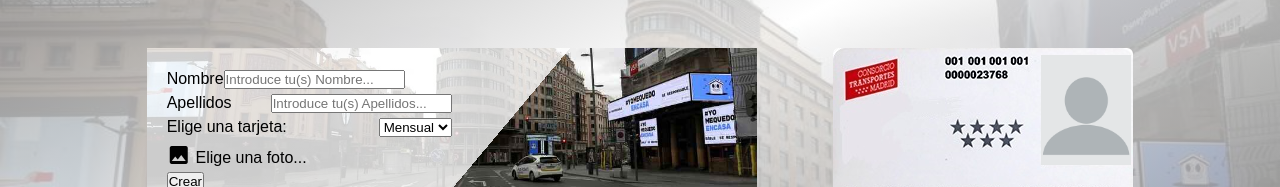
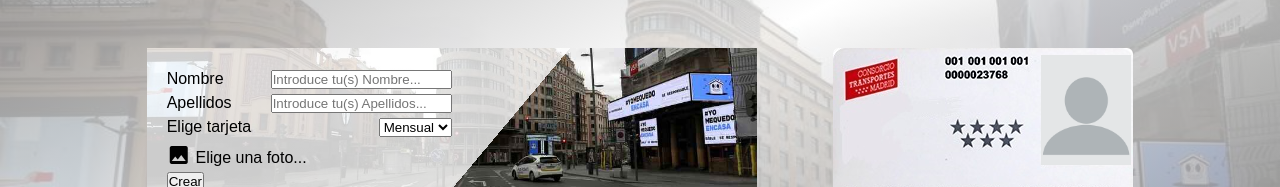
Before and after one commit to EquipoJavier/Proyecto-react, a React (Create React App) app: page /transportes in a window 1280 px wide. Shown: the part 3004-3191 px from the top of the page. Built offline with nearby package versions, Linux system fonts and the light colour scheme; data requests are answered from the project's data file.

Commit message:
I don´t know anything

```diff
--- a/src/components/App.js
+++ b/src/components/App.js
@@ -4,6 +4,7 @@ import UpButton from "./UpButton/UpButton";
 import Footer from "./Footer/Footer";
 import Header from "./Header/Header";
 import Menu from "./Menu/Menu";
+import { useRef } from "react/cjs/react.development";
 
 function App() {
   const [headerTitle, setHeaderTitle] = useState(
@@ -28,6 +29,7 @@ function App() {
 
   const pathname = useLocation().pathname; //obtengo la ruta acutal p.ejem("/transportes")
   const url = `http://localhost:3001${pathname === "/" ? "/index" : pathname}`;
+  const pageEndPoint = useRef();
   //le indico la ruta con el recurso a solicitar y en el caso de que pathname hubiera sido "/" (referido a index), a la url le paso /index
 
 
@@ -46,11 +48,12 @@ function App() {
       .catch(function (error) {
         console.log("Hubo un problema con la petición Fetch:" + error.message);
       });
+
   }, [url]);
 
   //si se ha obtenido el resultado (done === true) entonces nos pasa el endpoint correspondiente a la página en la que te encuentras acutalmente (en este caso el endpoint sería "transportes")
   if (done) {
-    var pageEndPoint = items.map((item) => {
+    pageEndPoint.current = items.map((item) => {
       return item;
     });
   }
--- a/src/components/Transportes/CRUD_Voucher/Form/Form.js
+++ b/src/components/Transportes/CRUD_Voucher/Form/Form.js
@@ -24,6 +24,7 @@ export default function Form(props) {
     localStorage.setItem("name", sessionStorage.getItem("name"));
     localStorage.setItem("surname", sessionStorage.getItem("surname"));
     localStorage.setItem("img", sessionStorage.getItem("img"));
+    localStorage.setItem("type", sessionStorage.getItem("type"));
   };
 
   return (
@@ -31,7 +32,7 @@ export default function Form(props) {
       <form className="voucher__content--form-f">
         <LabelInput value={name} handle={handleName} text={"Nombre"} />
         <LabelInput value={surname} handle={handleSurName} text={"Apellidos"} />
-        <Radio />
+        <Radio setType={props.setType} />
         <InputImage setFileInput={props.setFileInput} />
         <button disabled={!props.disabled } className="but" type="button" onClick={() => { handleCreate() }} > Crear </button>
         <button disabled={props.disabled} className="but" type="button" > Aceptar los cambios </button>
--- a/src/components/Transportes/CRUD_Voucher/Form/Radio/Radio.js
+++ b/src/components/Transportes/CRUD_Voucher/Form/Radio/Radio.js
@@ -1,16 +1,23 @@
 const options = [
-  { value: "mensual", label: "Mensual" },
-  { value: "azul", label: "Azul" },
-  { value: "viajes", label: "Viajes" },
+  { value: "mensual", label: "Mensual", id:"1" },
+  { value: "azul", label: "Azul", id:"2" },
+  { value: "viajes", label: "Viajes", id:"3" },
 ];
 
-export default function Radio() {
+
+
+export default function Radio({ setType }) {
+
+  function handleChange(e) {
+    setType(e.target.value);
+  }
+
   return (
     <>
-      <label for="voucher">Elige una tarjeta:
+      <label htmlFor="voucher">Elige tarjeta
 
-      <select name="voucher" size={1}>
-        { options.map((item)=>{ return <option value={item.value}>{item.label}</option> }) }
+      <select name="voucher" size={1} onChange={handleChange} >
+        { options.map((item)=>{ return <option key={item.id} value={item.value}>{item.label}</option> }) }
       </select>
       </label>
     </>
--- a/src/components/Transportes/CRUD_Voucher/VoucherCrud.js
+++ b/src/components/Transportes/CRUD_Voucher/VoucherCrud.js
@@ -3,14 +3,14 @@ import bono from "../../Recursos/img/crea-tu-bono.jpg";
 import Form from "./Form/Form";
 import "./VoucherCrud.scss";
 
-export default function VoucherCrud({ name, setName, setCreate, surname, setSurName, setFileInput, setDisabled , disabled}) {
+export default function VoucherCrud({setType, name, setName, setCreate, surname, setSurName, setFileInput, setDisabled , disabled}) {
 
   return (
     <div className="voucher" id="voucher">
       <h1 className="voucher--h1">¡Crea todas las tarjetas para tu familia!</h1>
       <div className="voucher__content">
         <div className="voucher__content--form">
-          <Form setCreate={setCreate} setFileInput={setFileInput} name={name} setName={setName} surname={surname} setSurName={setSurName} setDisabled={setDisabled} disabled={disabled} />
+          <Form setType={setType} setCreate={setCreate} setFileInput={setFileInput} name={name} setName={setName} surname={surname} setSurName={setSurName} setDisabled={setDisabled} disabled={disabled} />
         </div>
         <div className="voucher__content--img">
           <img src={bono} alt=" " />
--- a/src/components/Transportes/CRUD_Voucher/VoucherCrud.scss
+++ b/src/components/Transportes/CRUD_Voucher/VoucherCrud.scss
@@ -45,7 +45,7 @@
         flex-direction: column;
         align-items: flex-start;
         justify-content: space-around;
-        & > label:not(:nth-last-child(4n+3)) {
+        & > label:not(:nth-last-child(5n+3)) {
           display: flex;
           justify-content: space-between;
           width: 50%;
--- a/src/components/Transportes/Hidden_CRUD/Bono/Bono.js
+++ b/src/components/Transportes/Hidden_CRUD/Bono/Bono.js
@@ -1,7 +1,10 @@
-export default function Bono({bono, name, surname, fileInput}) {
+import mensual from "../../../Recursos/img/crea-tu-bono.jpg";
+import azul from "../../../Recursos/img/tarjeta_azul_maria_detras.jpg";
+
+export default function Bono({type, bono, name, surname, fileInput}) {
   return (
     <div className="visible__content-bono">
-      <img src={bono} alt=" " />
+      <img src={localStorage.getItem("type")} alt=" " />
       <p className="visible__content-bono--names">{name + "\n" + surname}</p>
       <div className="visible__content-bono--holder">
         <img src={fileInput} alt=" " id="img" className="img" />
--- a/src/components/Transportes/Hidden_CRUD/HiddenCrud.js
+++ b/src/components/Transportes/Hidden_CRUD/HiddenCrud.js
@@ -1,12 +1,11 @@
 import { useState } from "react";
-import bono from "../../Recursos/img/crea-tu-bono.jpg";
 import "../CRUD_Voucher/VoucherCrud.scss";
 import Bono from "./Bono/Bono";
 import ButtonHiddenCrud from "./ButtonHiddenCrud/ButtonHiddenCrud";
 import "./HiddenCrud.scss";
 import Paragraph from "./Paragraph/Paragraph";
 
-export default function HiddenCrud({ name, surname, fileInput, visibility , setCreate ,setDisabled }) {
+export default function HiddenCrud({ type, name, surname, fileInput, visibility , setCreate ,setDisabled }) {
   const [deletedDisabled, setDeletedDisabled] = useState(true);
   const [modifiedDisabled, setModifiedDisabled] = useState(true);
 
@@ -16,6 +15,7 @@ export default function HiddenCrud({ name, surname, fileInput, visibility , setC
     localStorage.removeItem("name");
     localStorage.removeItem("img");
     localStorage.removeItem("surname");
+    localStorage.removeItem("type");
     setCreate(false);
     setDisabled(true);
   };
@@ -39,7 +39,7 @@ export default function HiddenCrud({ name, surname, fileInput, visibility , setC
               <ButtonHiddenCrud disabled={deletedDisabled} className="but" handle={handleDelete}  text="Eliminar" />
             </div>
           </div>
-          <Bono bono={bono} name={name} surname={surname} fileInput={fileInput} />
+          <Bono bono={type} name={name} surname={surname} fileInput={fileInput} />
         </div>
       </div>
     </div>
--- a/src/components/Transportes/Section_Location/LinkTransport/LinkTransport.js
+++ b/src/components/Transportes/Section_Location/LinkTransport/LinkTransport.js
@@ -5,7 +5,8 @@ export default function LinkTransport({ done, pageEndPoint }) {
     <div className="section__location--flex-item">
       <ul className="section__location--flex-item--ul flex-1">
         {done ? (
-          pageEndPoint.map((ob) => {
+          pageEndPoint.current.map((ob) => {
+            // console.log(ob);
             return ob.location.map(function (item) {
               return (
                 <li key={item.id} className="section__location--flex-item--ul">
--- a/src/components/Transportes/Transportes.js
+++ b/src/components/Transportes/Transportes.js
@@ -11,9 +11,10 @@ import { useOutletContext } from "react-router-dom";
 export default function Transportes(){
     const [create, setCreate] = useState(localStorage.getItem("name") === null && localStorage.getItem("img") === null && localStorage.getItem("surname") !== null);
     const [disabled, setDisabled] = useState(true);
-    const [name, setName] = usePersistentState("name", localStorage.getItem("name") !== null ? localStorage.getItem("name") : null);
-    const [surname, setSurName] = usePersistentState("surname", localStorage.getItem("surname") !== null ? localStorage.getItem("surname") : null);
-    const [fileInput, setFileInput] = usePersistentState("img", localStorage.getItem("img") !== null ? localStorage.getItem("img") : null);
+    const [name, setName] = usePersistentState("name", localStorage.getItem("name") ? localStorage.getItem("name") : null);
+    const [surname, setSurName] = usePersistentState("surname", localStorage.getItem("surname") ? localStorage.getItem("surname") : null);
+    const [fileInput, setFileInput] = usePersistentState("img", localStorage.getItem("img") ? localStorage.getItem("img") : null);
+    const [type, setType] = usePersistentState("type", localStorage.getItem("type") ? localStorage.getItem("type") : null);
 
 
     //con el método useOutletContext() obtenemos los valores pasados en el context a Outlet anteriormente en App
@@ -24,8 +25,8 @@ export default function Transportes(){
             <SectionLocation done={done} pageEndPoint={pageEndPoint} />
             <SectionTransportVoucher />
             <ChooseTransport />
-            <VoucherCrud name={name} setName={setName} setCreate={setCreate} surname={surname} setSurName={setSurName} setFileInput={setFileInput} setDisabled={setDisabled} disabled={disabled} />
-            <HiddenCrud name={name} surname={surname} fileInput={fileInput} visibility={!create ? "hidden" : "visible"} setCreate={setCreate} setDisabled={setDisabled} />
+            <VoucherCrud setType={setType} name={name} setName={setName} setCreate={setCreate} surname={surname} setSurName={setSurName} setFileInput={setFileInput} setDisabled={setDisabled} disabled={disabled} />
+            <HiddenCrud  type={type} name={name} surname={surname} fileInput={fileInput} visibility={!create ? "hidden" : "visible"} setCreate={setCreate} setDisabled={setDisabled} />
         </>
     )
 }
--- a/src/server/db.json
+++ b/src/server/db.json
@@ -80,7 +80,7 @@
   ],
   "ocio": [
     {
-      "first": [
+      "ejemplo": [
         {
           "id": "1",
           "name": "Metro de Madrid: ",
```
